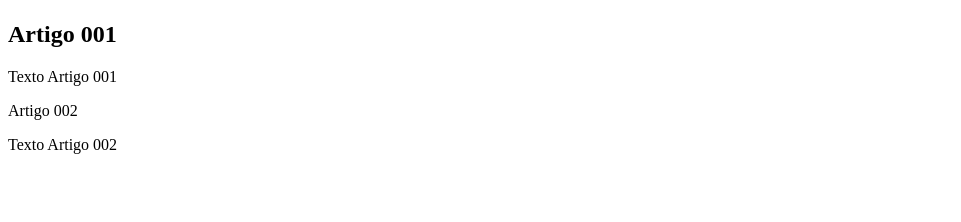
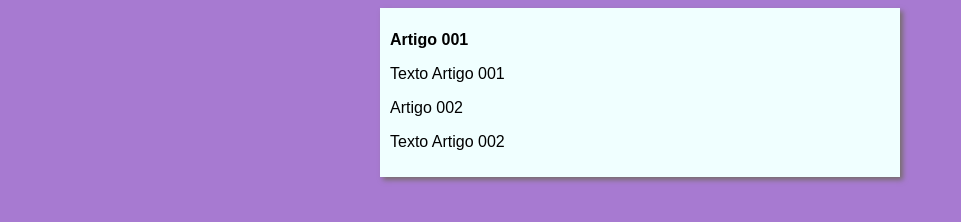
Before and after one commit to Vannival/Projeto-estudo-no-youtube, a plain HTML site: page index.html in a window 1280 px wide. Shown: the whole page, without its empty margins (0-961 px from the left). Drawn offline with Linux system fonts and the light colour scheme.

Commit message:
add desing

```diff
--- /dev/null
+++ b/estilos/style.css
@@ -0,0 +1,16 @@
+*{
+    font-family: Arial, Helvetica, sans-serif;
+    font-size: 16px;
+}
+
+body {
+    background-color: rgb(167, 122, 209);
+}
+
+main {
+    background-color: azure;
+    width: 500px;
+    margin: auto;
+    padding: 10px;
+    box-shadow: 3px 3px 5px rgb(119, 109, 109);
+}
--- a/index.html
+++ b/index.html
@@ -4,6 +4,8 @@
     <meta charset="UTF-8">
     <meta name="viewport" content="width=device-width, initial-scale=1.0">
     <title>Hospedagem de Site</title>
+    <link rel="stylesheet" href="estilos/style.css">
+
 </head>
 <body>
     <main>
```
